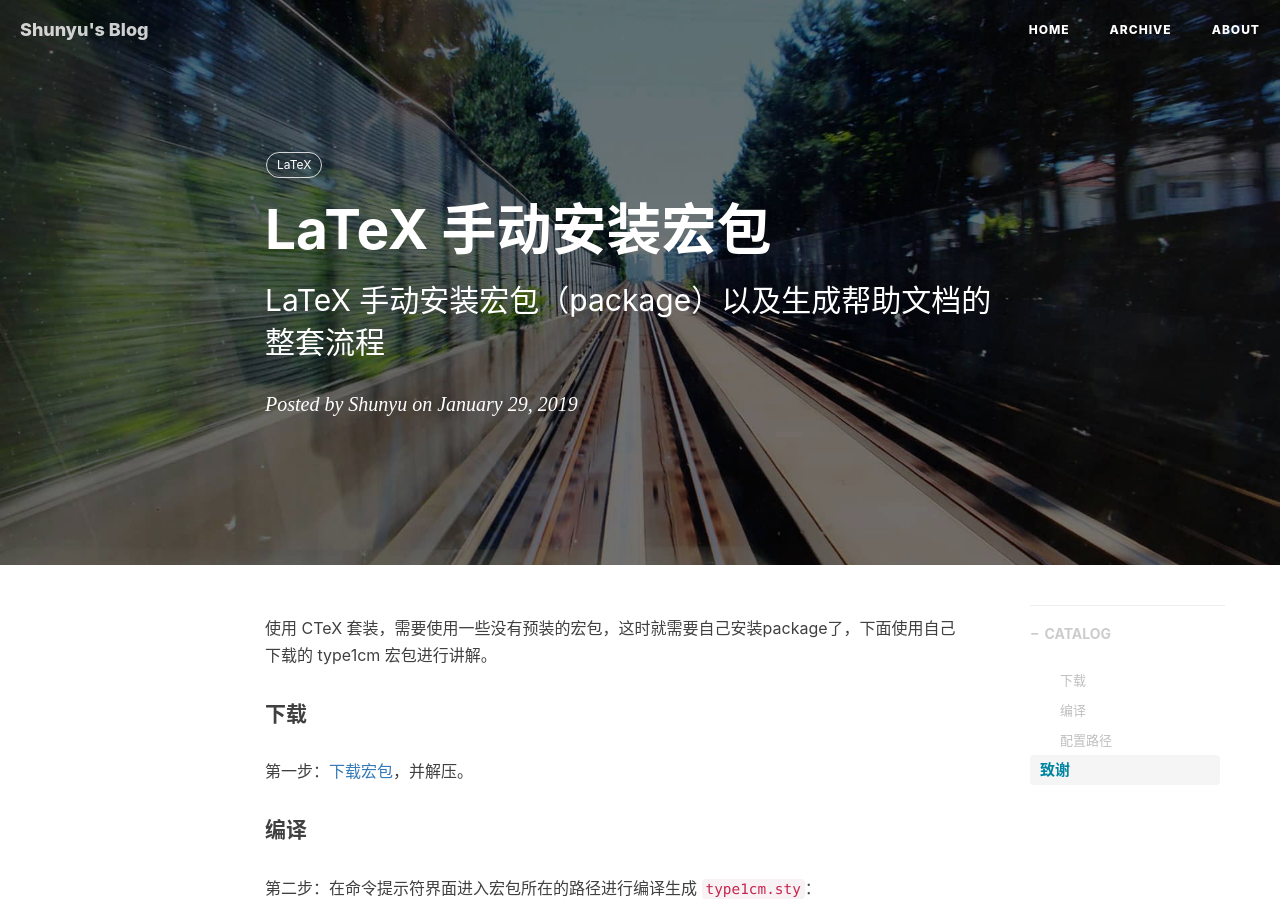
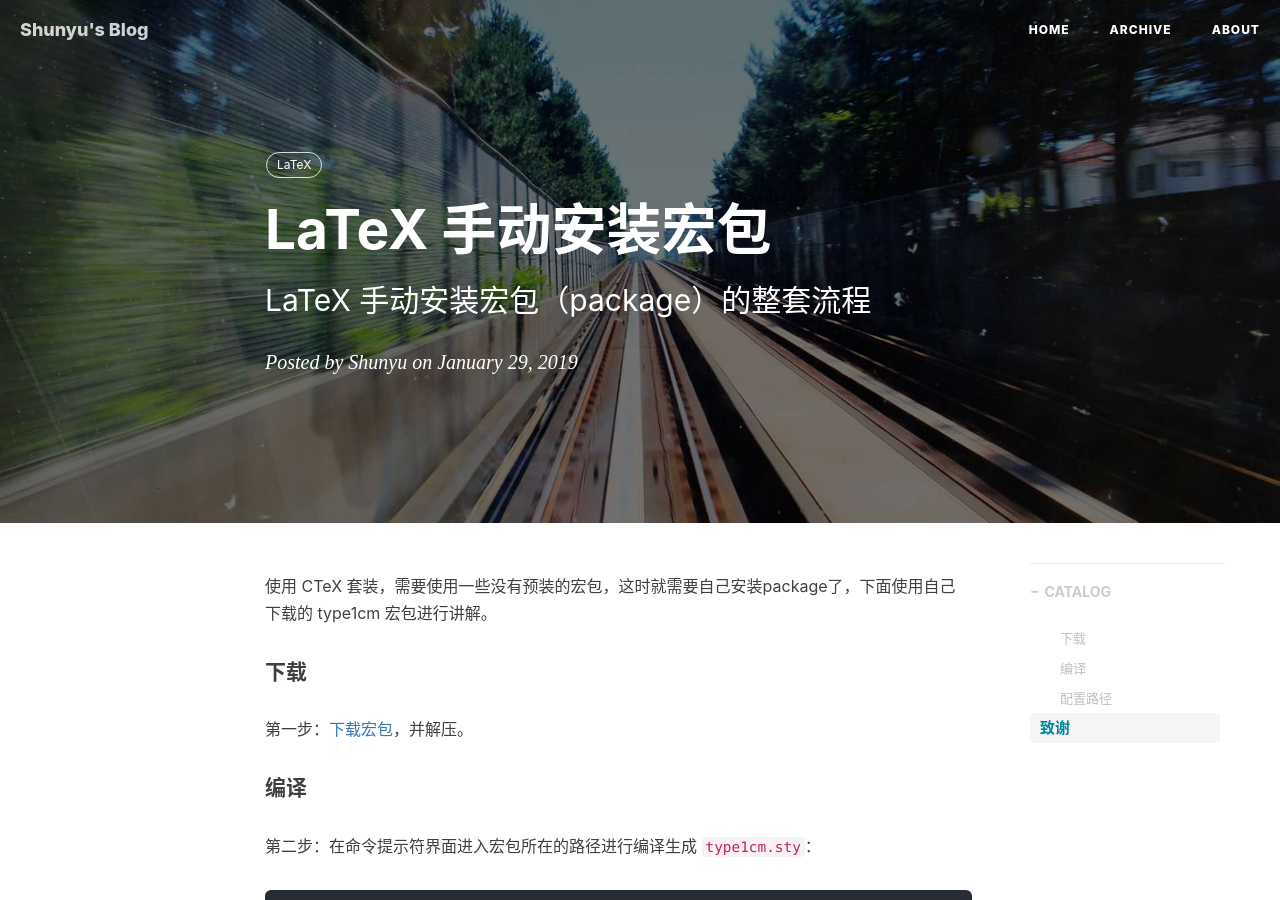
Before and after one commit to liushunyu/blog, a Jekyll site: the page built from _posts/2019-01-29-LaTeX 手动安装宏包.md, in a window 1280 px wide and 900 px high. Built offline with Jekyll 4.4.1, drawn with Linux system fonts in a browser that asks for light colours; nearby versions of some CDN libraries; comment, search, counter and statistics services are not loaded.

Commit message:
Update 2019-01-29-LaTeX 手动安装宏包.md

```diff
--- a/_posts/2019-01-29-LaTeX 手动安装宏包.md
+++ b/_posts/2019-01-29-LaTeX 手动安装宏包.md
@@ -1,7 +1,7 @@
 ---
 layout:     post
 title:      "LaTeX 手动安装宏包"
-subtitle:    "LaTeX 手动安装宏包（package）以及生成帮助文档的整套流程"
+subtitle:    "LaTeX 手动安装宏包（package）的整套流程"
 date:       2019-01-29
 author:     Shunyu
 header-img: img/post-bg-2015.jpg
```
